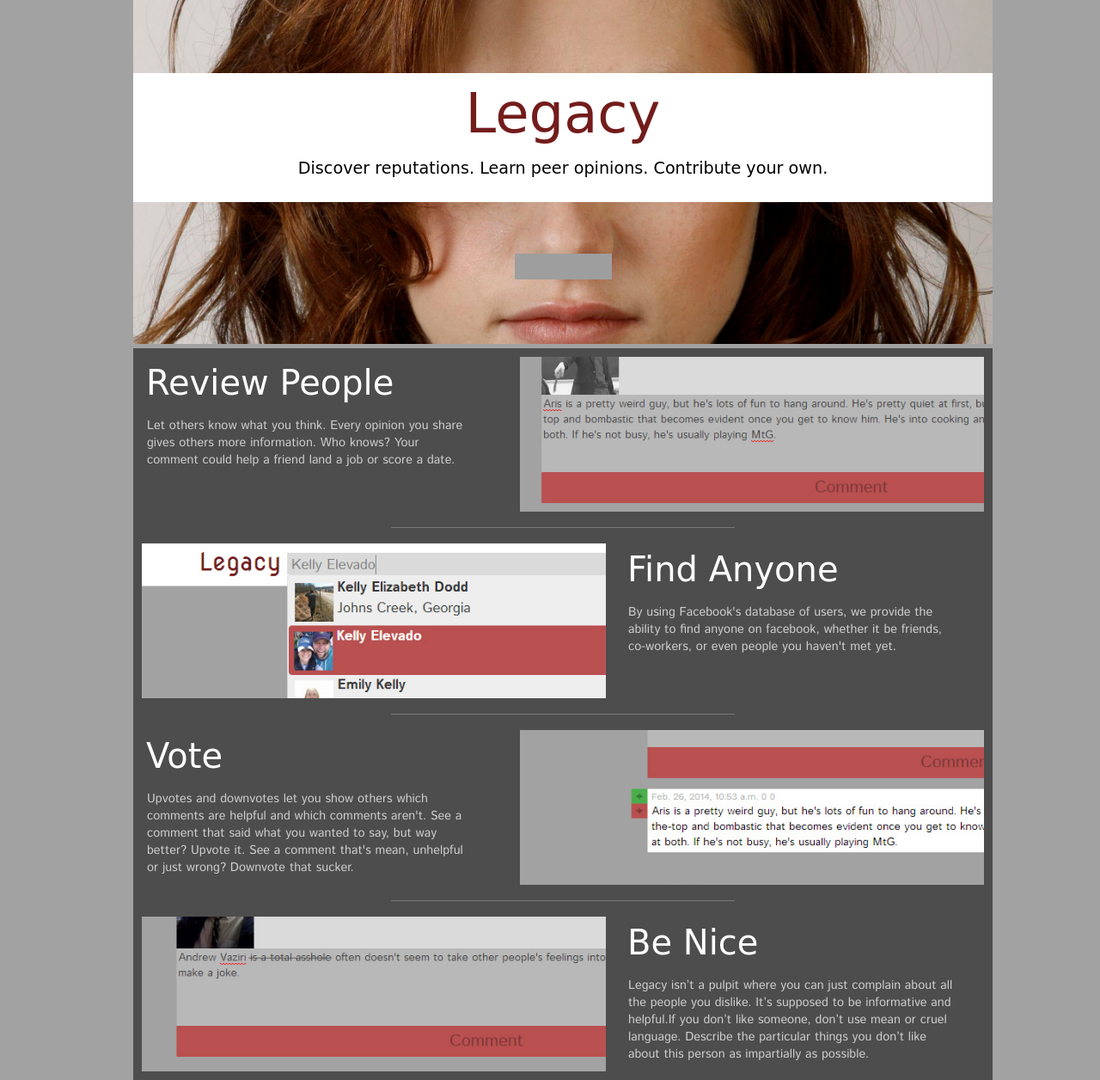
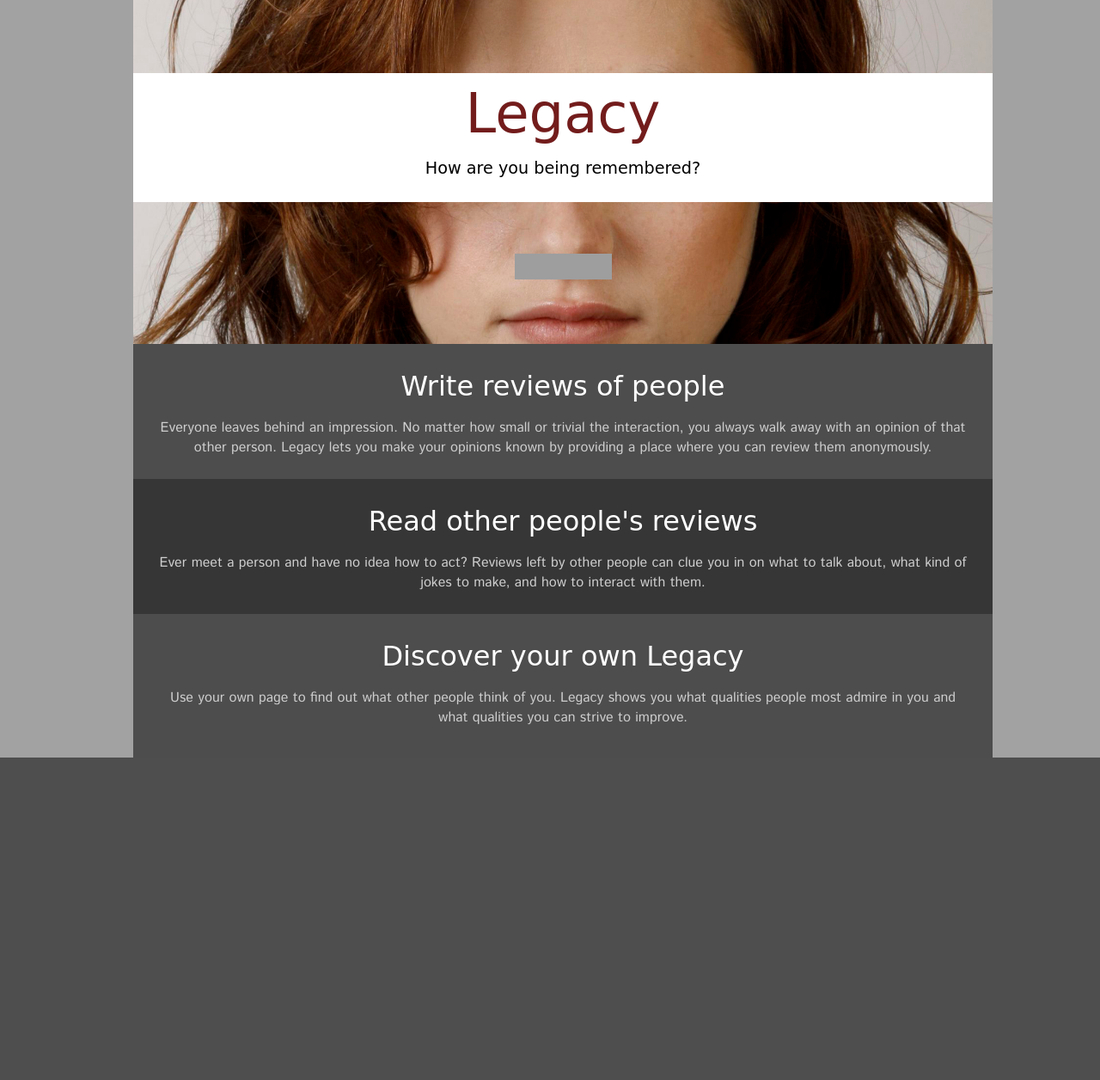
Before and after one commit to fizzy123/legacy, a Django app: template templates/legacy/index.html in a window 1280 px wide. Shown: the whole page at 86% size. After the commit the page ends 881 px from the top, so only its background shows below. Run offline with Django 3.2, Linux system fonts and the light colour scheme; the template is opened without the code that fills it, so the values that code supplies are empty; some libraries are stand-ins or nearby versions; some web fonts are replaced; grey boxes are pictures that could not be loaded.

Commit message:
Added changes so you can look for yourself and revised cover again

```diff
--- a/static/legacy/basic.css
+++ b/static/legacy/basic.css
@@ -111,15 +111,13 @@ margin-top: 60px;
 }
 
 .cover-desc {
-margin-top:5px;
 background-color:#4d4d4d;
 }
 
 .cover-segment {
 width 100%;
-height: 200px;
 color:white;
-text-align:left;
+text-align:center;
 }
 
 .cover-segment img {
@@ -129,16 +127,13 @@ margin: 10px;
 
 .cover-segment-title {
 font-family: 'Nova Round', cursive;
-font-size: 250%;
-margin-top: 17px;
-margin-left: 15px;
+font-size: 200%;
+margin-top: 30px;
 }
 
 .cover-segment-desc {
-width: 380px;
-margin-top: 17px;
-margin-left: 16px;
-font-size: 90%;
+margin: 18px 25px 25px 25px;
+font-size: 100%;
 color: #cecece;
 }
 
--- a/templates/legacy/base_template.html
+++ b/templates/legacy/base_template.html
@@ -47,8 +47,12 @@
                 if (response.status === 'connected') {
                     FB.api("/me/friends?fields=name,id,picture,location", function(data) {
                         friends = data.data;
-                   {% block fb_js %}
-                   {% endblock %}
+                        FB.api("me?fields=name,id,picture,location", function(data) {
+                            friends.push(data);
+                            {% block fb_js %}
+                            {% endblock %}
+                        });
+
                     });
                    console.log('Logged in');
                    var user_id = response.authResponse.userID;
--- a/templates/legacy/index.html
+++ b/templates/legacy/index.html
@@ -13,7 +13,7 @@ $("#login-button").click(function() {
                 $('#header').animate({
                     height: '55px'
                 }, 500);
-
+                $("html, body").animate({ scrollTop: 0 }, 1000);
             }, {scope:'friends_location'})
         });
 {% endblock %}
@@ -27,7 +27,7 @@ $("#login-button").click(function() {
                     Legacy
                 </div>
                 <div class="slogan-subtitle">
-                    Discover reputations. Learn peer opinions. Contribute your own.
+                    How are you being remembered?
                 </div>
             </div>
             <div id="login-button"></div>
@@ -35,42 +35,31 @@ $("#login-button").click(function() {
 
         <div class="cover-desc">
             <div class="cover-segment">
-            <img src="{% static 'legacy/legacy_cover_pic2.jpg' %}" style="float:right;">
                 <div class="cover-segment-title">
-                Review People
+                    Write reviews of people
                 </div>
                 <div class="cover-segment-desc">
-                Let others know what you think. Every opinion you share gives others more information. Who knows? Your comment could help a friend land a job or score a date.
+                    Everyone leaves behind an impression. No matter how small or trivial the interaction, you always walk away with an opinion of that other person. Legacy lets you make your opinions known by providing a place where you can review them anonymously.
                 </div>
             </div>
-        <hr>
+        </div>
+        <div class="cover-desc" style="background-color:#363636">
             <div class="cover-segment">
-            <img src="{% static 'legacy/legacy_cover_pic1.jpg' %}" style="float:left;">
                 <div class="cover-segment-title">
-                Find Anyone
+                    Read other people's reviews
                 </div>
                 <div class="cover-segment-desc">
-                By using Facebook's database of users, we provide the ability to find anyone on facebook, whether it be friends, co-workers, or even people you haven't met yet.
+                    Ever meet a person and have no idea how to act? Reviews left by other people can clue you in on what to talk about, what kind of jokes to make, and how to interact with them.
                 </div>
             </div>
-        <hr>
+        </div>
+        <div class="cover-desc">
             <div class="cover-segment">
-            <img src="{% static 'legacy/legacy_cover_pic3.jpg' %}" style="float:right;">
                 <div class="cover-segment-title">
-                Vote
+                    Discover your own Legacy
                 </div>
-            <div class="cover-segment-desc">
-                Upvotes and downvotes let you show others which comments are helpful and which comments aren't. See a comment that said what you wanted to say, but way better? Upvote it. See a comment that's mean, unhelpful or just wrong? Downvote that sucker.
-            </div>
-        </div>
-        <hr>
-        <div class="cover-segment">
-            <img src="{% static 'legacy/legacy_cover_pic4.jpg' %}" style="float:left;">
-            <div class="cover-segment-title">
-                Be Nice
-            </div>
-            <div class="cover-segment-desc">
-                Legacy isn’t a pulpit where you can just complain about all the people you dislike. It’s supposed to be informative and helpful.If you don’t like someone, don’t use mean or cruel language. Describe the particular things you don’t like about this person as impartially as possible.
+                <div class="cover-segment-desc" style="margin-bottom:35px">
+                    Use your own page to find out what other people think of you. Legacy shows you what qualities people most admire in you and what qualities you can strive to improve.
                 </div>
             </div>
         </div>
```
Lines whose indentation alone changed are shown as unchanged.
